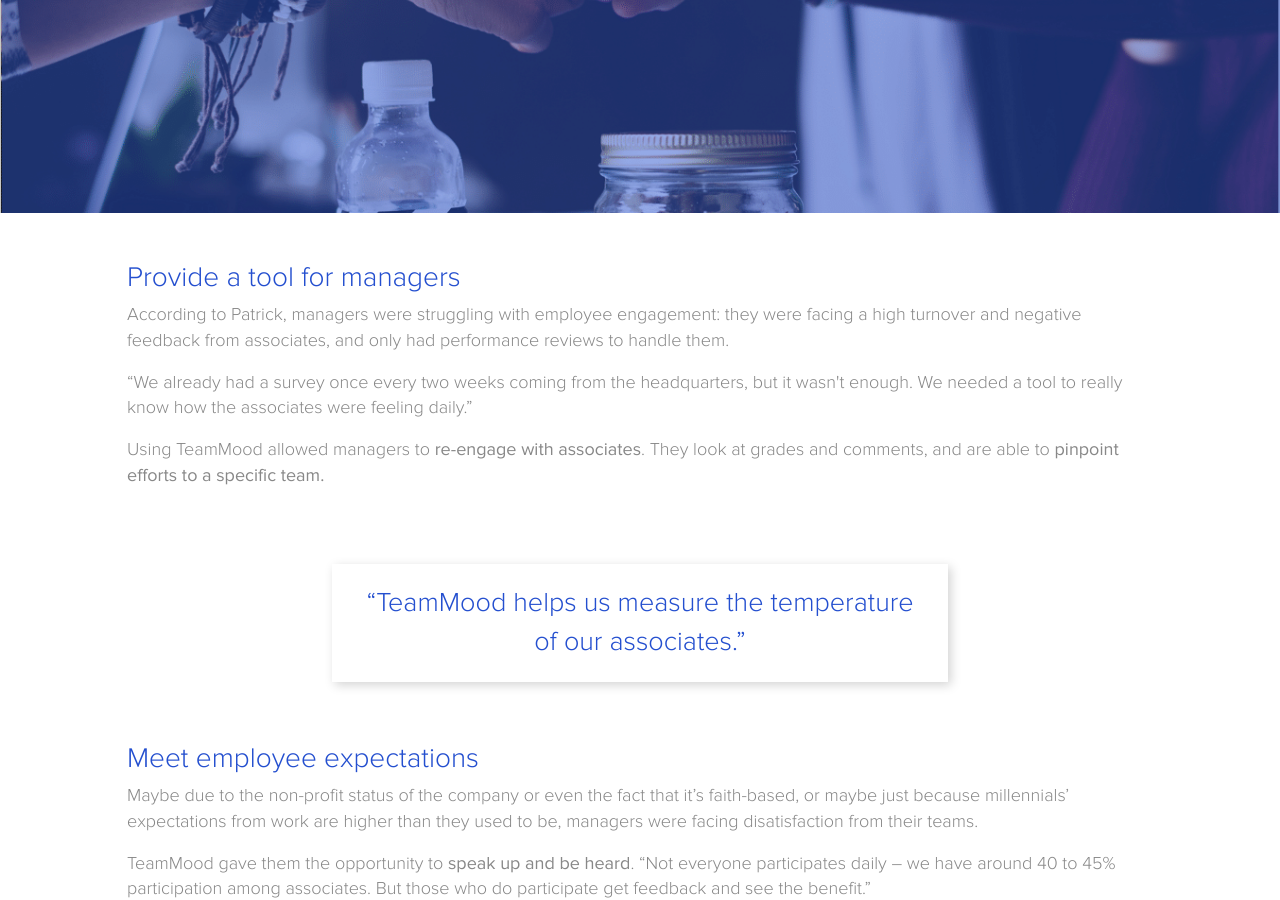
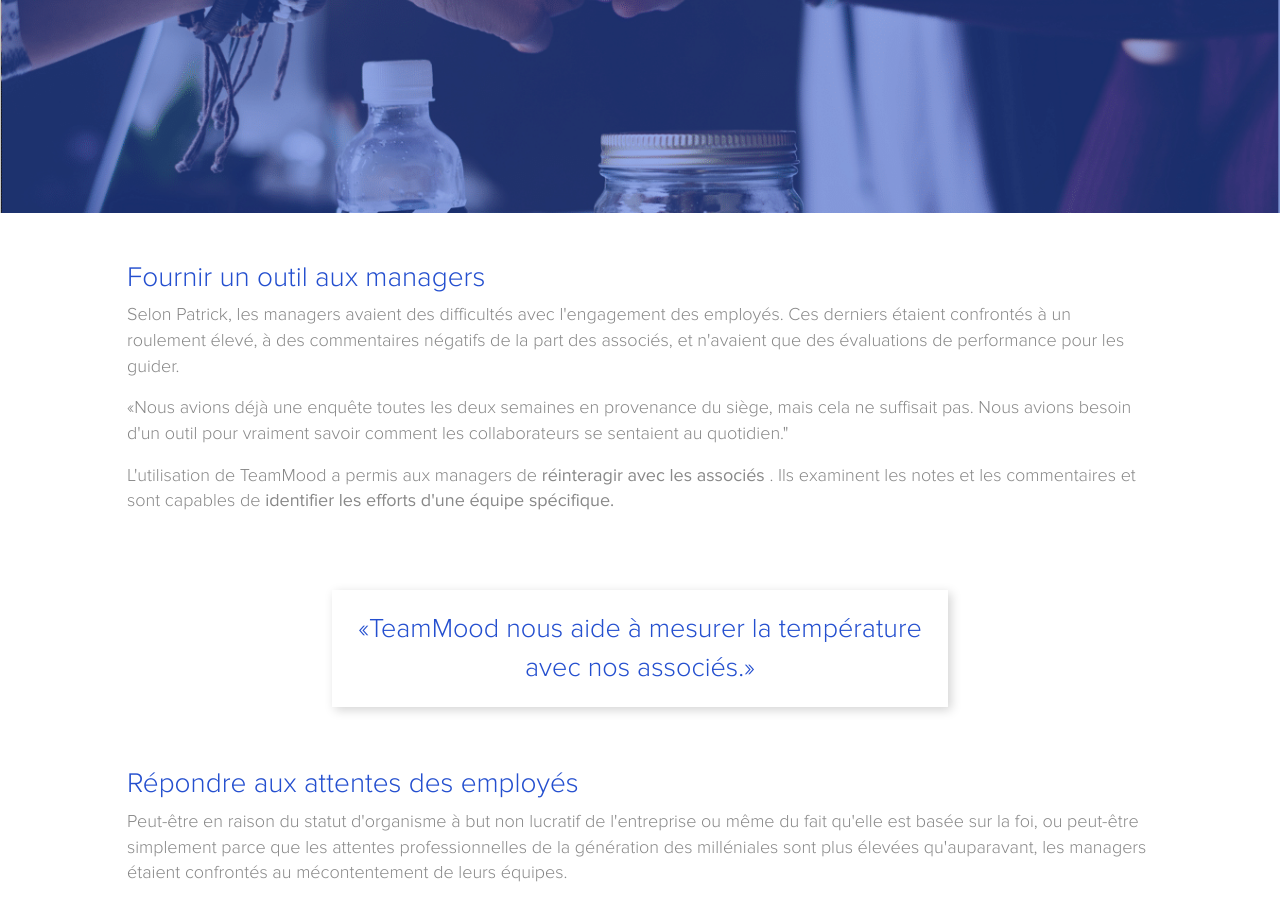
Before and after one commit to TeamMood/landing-page, a Jekyll site: the page built from fr/clients/Success-story-Ascension-fr.html, in a window 1280 px wide and 900 px high, scrolled down 2062 px. Built offline with Jekyll 4.4.1, drawn with Linux system fonts in a browser that asks for light colours; nearby versions of some CDN libraries; some of the changed text lies outside the part shown.

Commit message:
add ascension success story VF draft

```diff
--- a/fr/clients/Success-story-Ascension-fr.html
+++ b/fr/clients/Success-story-Ascension-fr.html
@@ -18,36 +18,36 @@
 </div>
 
 <div class="container mt-5">
-    <h2 class="success-text-purple">Leveraging TeamMood to improve employee engagement at Ascension, a non-profit organization</h2>
+    <h2 class="success-text-purple">Tirer parti de TeamMood pour améliorer l'engagement des employés chez Ascension, une organisation à but non lucratif </h2>
     <div class="row align-items-center mt-3">
         <div class="col-md-3 text-center">
             <img src="/images/success/success-story-ascension/patrick.PNG" alt="patrick" class="rounded-circle success-testimonial-img">
         </div>
         <p class="col-md-9">
-            Patrick is mission initiatives manager for Ascension Ministry Service Center. The subsidiary is in charge of all shared services for Ascension, a non-profit healthcare organization employing over 150,000 people across the United States and providing more than $1.8 billion in care of persons living in poverty.
+            Patrick est responsable des initiatives de mission pour le centre de services du ministère d'Ascension. La filiale est en charge de tous les services partagés pour Ascension, une organisation de santé à but non lucratif qui emploie plus de 150 000 personnes à travers les États-Unis et fournit plus de 1,8 milliard de dollars de soins aux personnes vivant dans la pauvreté.
         </p>
     </div>
     <div class="row mt-5">
-        <h3 class="success-text-purple">The situation</h3>
+        <h3 class="success-text-purple">La situation</h3>
         <p>
-            One of Patrick’s key challenges relates to the engagement of the associates of Ascension Ministry Service Center. Indeed, Ascension being a faith-based company, associates entered the company with a lot of expectations, that managers had a hard time to meet without having concrete feedback from their team members. As a result, teams were suffering from a lack of employee engagement and high turnover.
+            L’un des principaux défis de Patrick concerne l’engagement des associés du centre de services du ministère d’Ascension. En effet, Ascension étant une entreprise confessionnelle, les associés entraient dans l'entreprise avec beaucoup d'attentes, que les managers avaient du mal à prendre en compte sans avoir de retours concrets de la part des membres de leur équipe. En conséquence, les équipes souffraient d'un manque d'engagement des employés et d'un taux de roulement élevé.
         </p>
     </div>
     <div class="row my-5">
-        <h3 class="success-text-purple">How does Andy use TeamMood?</h3>
+        <h3 class="success-text-purple">Comment Andy utilise-t-il TeamMood ?</h3>
         <p><span class="success-number success-bg-purple">1</span>
-            To help managers better do their job
+            Pour aider les managers à mieux réaliser leur travail
         </p>
         <p><span class="success-number success-bg-purple">2</span>
-            To meet trainees’ high expectations
+            Pour répondre aux attentes élevées des stagiaires
         </p>
         <p><span class="success-number success-bg-purple">3</span>
-            To improve employee engagement
+            Pour améliorer l'engagement des employés
         </p>
     </div>
 </div>
 
-<p class="success-blocquote success-text-purple">“We are hearing the voice of the associates.”</p>
+<p class="success-blocquote success-text-purple">“Nous entendons la voix de nos associés.”</p>
 
 <div class="success-headband">
     <img src="/images/success/success-story-ascension/headband2.png">
@@ -55,34 +55,34 @@
 
 <div class="container">
     <div class="row mt-5">
-        <h3 class="success-text-purple">Provide a tool for managers</h3>
-        <p>According to Patrick, managers were struggling with employee engagement: they were facing a high turnover and negative feedback from associates, and only had performance reviews to handle them.</p>
-        <p>“We already had a survey once every two weeks coming from the headquarters, but it wasn't enough. We needed a tool to really know how the associates were feeling daily.”</p>
-        <p>Using TeamMood allowed managers to <strong>re-engage with associates</strong>. They look at grades and comments, and are able to <strong>pinpoint efforts to a specific team.</strong> </p>
+        <h3 class="success-text-purple">Fournir un outil aux managers</h3>
+        <p>Selon Patrick, les managers avaient des difficultés avec l'engagement des employés. Ces derniers étaient confrontés à un roulement élevé, à des commentaires négatifs de la part des associés, et n'avaient que des évaluations de performance pour les guider. </p>
+        <p> «Nous avions déjà une enquête toutes les deux semaines en provenance du siège, mais cela ne suffisait pas. Nous avions besoin d'un outil pour vraiment savoir comment les collaborateurs se sentaient au quotidien."</p>
+        <p> L'utilisation de TeamMood a permis aux managers de<strong> réinteragir avec les associés </strong>. Ils examinent les notes et les commentaires et sont capables de <strong> identifier les efforts d'une équipe spécifique. </strong> </p>
     </div>
 
-    <p class="success-blocquote success-text-purple">“TeamMood helps us measure the temperature of our associates.”</p>
+    <p class="success-blocquote success-text-purple">«TeamMood nous aide à mesurer la température avec nos associés.» </p>
 
     <div class="row mt-5">
-        <h3 class="success-text-purple">Meet employee expectations</h3>
-        <p>Maybe due to the non-profit status of the company or even the fact that it’s faith-based, or maybe just because millennials’ expectations from work are higher than they used to be, managers were facing disatisfaction from their teams.</p>
-        <p>TeamMood gave them the opportunity to <strong>speak up and be heard</strong>. “Not everyone participates daily – we have around 40 to 45% participation among associates. But those who do participate get feedback and see the benefit.”</p>
-        <p>The company’s results (including the CEO’s) are shared in an ‘associate experience’ meeting every 2 weeks. And the teams’ feeling is now displayed on flat screens everywhere in the company, along with upcoming events, performance etc.</p>
+        <h3 class="success-text-purple">Répondre aux attentes des employés </h3>
+        <p> Peut-être en raison du statut d'organisme à but non lucratif de l'entreprise ou même du fait qu'elle est basée sur la foi, ou peut-être simplement parce que les attentes professionnelles de la génération des milléniales sont plus élevées qu'auparavant, les managers étaient confrontés au mécontentement de leurs équipes. <p>
+        <p> TeamMood leur a donné l'occasion de <strong> s'exprimer et d'être entendus </strong>. «Tout le monde ne participe pas quotidiennement - nous avons environ 40 à 45% de participation parmi les associés. Mais ceux qui participent reçoivent des retours et voient les bénéfices."</p>
+        <p> Les résultats de l'entreprise (y compris ceux du CEO) sont partagés lors d'une réunion "Expérience des associés" toutes les deux semaines. Et le ressenti des équipes est désormais affiché sur des écrans plats partout dans l'entreprise, avec les événements à venir, les performances, etc. </p>
     </div>
     <div class="row mt-5">
-        <h3 class="success-text-purple">Improve employee engagement</h3>
-        <p>According to Patrick, “TeamMood is very useful for employee engagement. Nowadays, managers and supervisors are busy. Having a tool to help them know how their team is feeling is very helpful.”</p>
-        <p>Thanks to TeamMood, they were able to <strong>bring turnover down by 6% in just 6 months, and by 13% overall</strong>. The participation to the daily survey has also increased as associates witnessed the results.</p>
+        <h3 class="success-text-purple">Améliorez l'engagement des employés</h3>
+        <p>Selon Patrick, «TeamMood est très utile pour l'engagement des employés. De nos jours, les managers et les responsables sont occupés. Avoir un outil pour les aider à savoir ce que ressent leur équipe est très utile. » </p>
+        <p>Grâce à TeamMood, ils ont pu <strong> réduire leur taux de roulement de 6% en seulement 6 mois, et de 13% au total </strong>. La participation au questionnaire quotidien a également augmenté à mesure que les associés ont pu constater les résultats. </p>
     </div>
 </div>
 
-<p class="success-blocquote success-text-purple">“Thanks to TeamMood, we were able to bring turnover down 13%.”</p>
+<p class="success-blocquote success-text-purple">«Grâce à TeamMood, nous avons pu réduire le taux de roulement de 13%.» </p>
 
 <div class="success-header">
     <img src="/images/success/success-story-ascension/bg2.png">
     <div class="success-header-text">
-        <h2>Let the TeamMood app help you track the well-being of your team</h2>
-        <a class="success-story-btn success-text-purple" href="https://app.teammood.com/signup">Get started</a>
+        <h2>Suivez le bien-être de vos équipes avec TeamMood</h2>
+        <a class="success-story-btn success-text-purple" href="https://app.teammood.com/signup">C’est parti !</a>
     </div>
     <div id="success-logo">
         <img src="/images/success/TM-white_logo.png">
```
